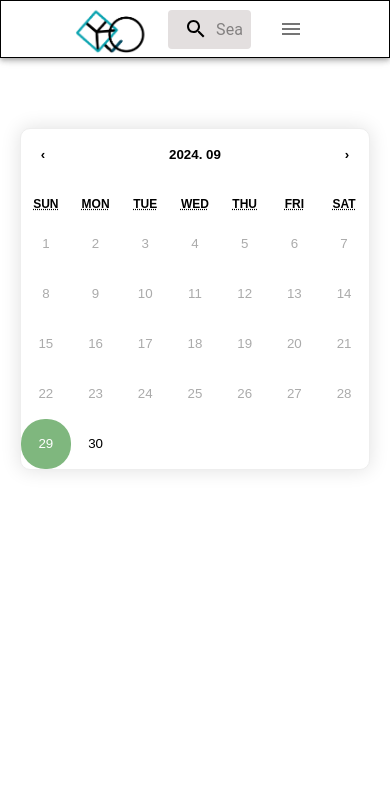
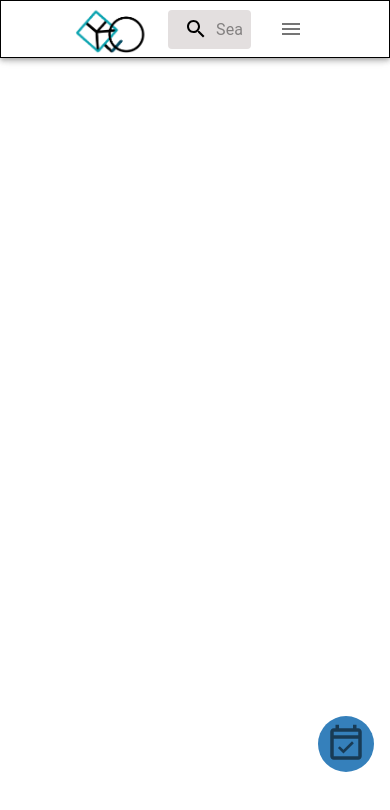
Before and after one commit to 2024tourismssu/FE, a React (Vite) app: page /festival in a window 390 px wide. Shown: the top 810 px of the page. Built offline with nearby package versions, Linux system fonts and the light colour scheme.

Commit message:
chore : react-calendar 수정 및 모바일 용 버튼 추가

```diff
--- /dev/null
+++ b/src/components/iconButton/CalendarButton.tsx
@@ -0,0 +1,34 @@
+import EventAvailableOutlinedIcon from '@mui/icons-material/EventAvailableOutlined'
+import { IconButton } from '@mui/material'
+import styles from './styles/CalendarButton.module.scss'
+
+interface props {
+   onClick: () => void
+}
+
+const CalendarButton = ({ onClick }: props) => {
+   return (
+      <IconButton
+         className={styles.buttonContainer}
+         sx={{
+            width: '56px', // 버튼의 크기 (가로)
+            height: '56px', // 버튼의 크기 (세로)
+            borderRadius: '50%', // 둥근 모양으로 만들기
+            backgroundColor: '#3580BB', // 버튼 배경색 (원하는 색상으로 변경)
+            '&:hover': {
+               backgroundColor: '#4A92C5', // 호버 시 배경색
+            },
+         }}
+         onClick={onClick}
+      >
+         <EventAvailableOutlinedIcon
+            sx={{
+               width: '42px', // 버튼의 크기 (가로)
+               height: '42px', // 버튼의 크기 (세로)
+            }}
+         />
+      </IconButton>
+   )
+}
+
+export default CalendarButton
--- /dev/null
+++ b/src/components/iconButton/styles/CalendarButton.module.scss
@@ -0,0 +1,4 @@
+.buttonContainer {
+
+
+}
--- a/src/pages/festival/FestivalPage.tsx
+++ b/src/pages/festival/FestivalPage.tsx
@@ -1,14 +1,42 @@
+import { useEffect, useState } from 'react'
 import Header from '../../components/Header.tsx'
 import Box from '@mui/material/Box'
 import CustomCalendar from '../../components/calendar/Calendar.tsx'
+import CalendarButton from '../../components/iconButton/CalendarButton.tsx'
 import styles from './styles/FestivalPage.module.scss'
 
 const FestivalPage = () => {
+   const [isMobile, setIsMobile] = useState<boolean>(window.innerWidth <= 768)
+   const [isCalendarVisible, setIsCalendarVisible] = useState<boolean>(false) // CustomCalendar의 가시성 상태
+
+   const handleResize = () => {
+      setIsMobile(window.innerWidth <= 768)
+   }
+
+   const toggleCalendarVisibility = () => {
+      setIsCalendarVisible((prev) => !prev) // 가시성 상태를 토글
+   }
+
+   useEffect(() => {
+      window.addEventListener('resize', handleResize)
+      return () => {
+         window.removeEventListener('resize', handleResize)
+      }
+   }, [])
+
    return (
       <Box>
          <Header />
          <Box className={styles.container}>
-            <CustomCalendar />
+            {isMobile && (
+               <>
+                  {isCalendarVisible && <CustomCalendar />}
+                  <Box className={styles.calendarWrapper}>
+                     <CalendarButton onClick={toggleCalendarVisibility} />
+                  </Box>
+               </>
+            )}
+            {!isMobile && <CustomCalendar />}
          </Box>
       </Box>
    )
--- a/src/pages/festival/styles/FestivalPage.module.scss
+++ b/src/pages/festival/styles/FestivalPage.module.scss
@@ -6,23 +6,21 @@
   height: 100vh;
   margin-top: 8rem;
 
-  &__subContent {
-    padding-top: 1.5rem;
-    font-size: 12px;
-  }
+}
 
-  &__mainContent {
-    display: grid;
-    grid-template-columns: repeat(2, 1fr);
-    gap: 2rem;
-    margin-top: 4rem;
+.calendarWrapper {
+  position: fixed;
+  bottom: 72px;
+  right: 16px;
+  z-index: 999;
+  background-color: white;
+  border-radius: 8px;
 
-    @media (max-width: 768px) {
-      grid-template-columns: 1fr;
-    }
-  }
+}
 
-  &__calendarCover {
-
-  }
+.buttonContainer {
+  position: fixed;
+  bottom: 16px;
+  right: 16px;
+  z-index: 1000;
 }
--- a/src/pages/home/styles/HomePage.module.scss
+++ b/src/pages/home/styles/HomePage.module.scss
@@ -6,19 +6,7 @@
   height: 100vh;
   margin-top: 8rem;
 
-  &__subContent {
-    padding-top: 1.5rem;
-    font-size: 12px;
-  }
+  @media (max-width: 768px) {
 
-  &__mainContent {
-    display: grid;
-    grid-template-columns: repeat(2, 1fr);
-    gap: 2rem;
-    margin-top: 4rem;
-
-    @media (max-width: 768px) {
-      grid-template-columns: 1fr;
-    }
   }
 }
```
